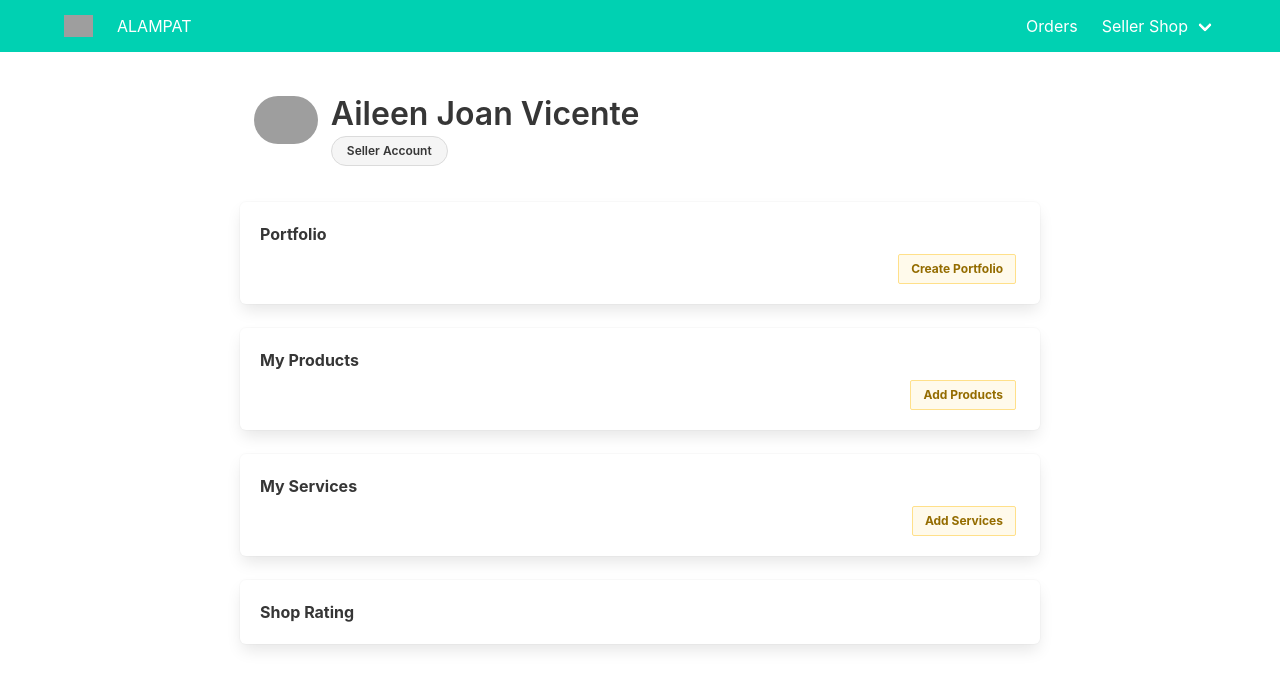
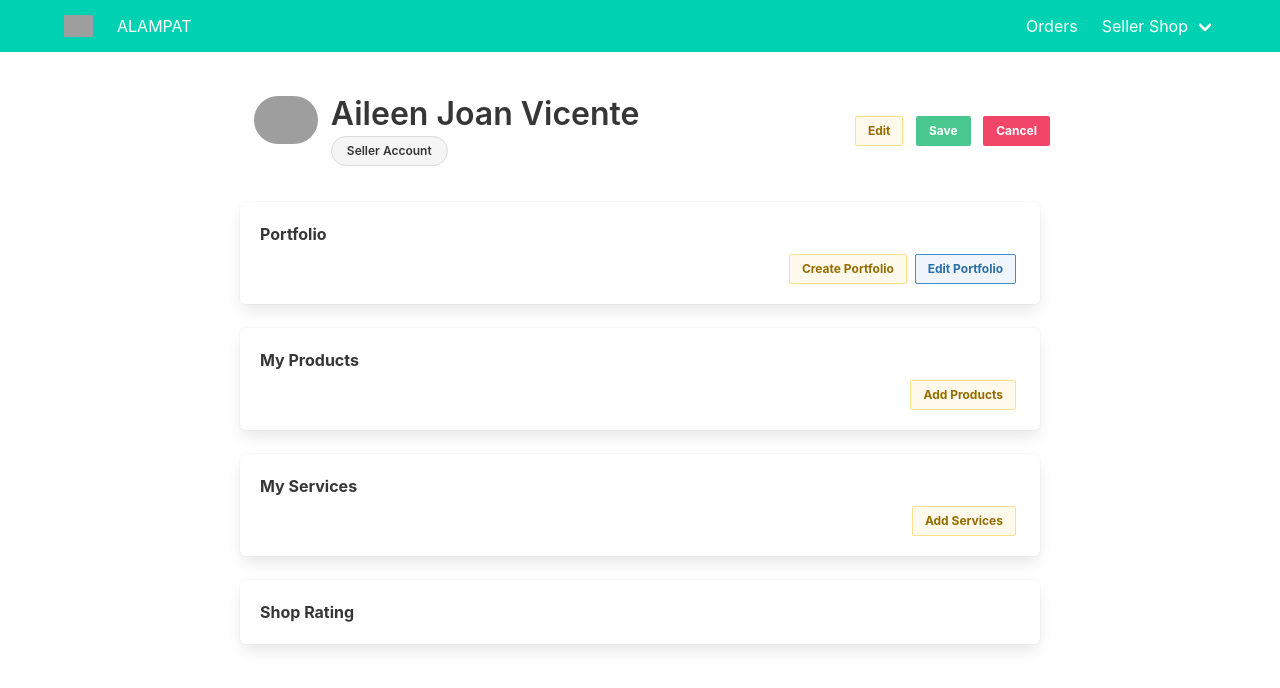
Before and after one commit to Littoo/ALAMPAT-Front-Back-End, an Angular app: page / in a window 1280 px wide. Shown: the top 688 px of the page. Built offline with nearby package versions, Linux system fonts and the light colour scheme; grey boxes are pictures that could not be loaded.

Commit message:
Updated Additional Buttons
Added Edit, Save, Cancel Buttons; Added Edit Portfolio Button

```diff
--- a/src/app/myaccountseller/myaccountseller.component.html
+++ b/src/app/myaccountseller/myaccountseller.component.html
@@ -80,6 +80,25 @@
                         <button class="button is-small is-rounded is-static"><strong>Seller Account</strong></button>
                     </p>
                 </div>
+                <!-- EDIT, SAVE, CANCEL BUTTONS -->
+                <div class="tile is-3 is-child"><!--EMPTY SPACE--></div>
+                <div class="tile is-5 is child">
+                    <div class="buttons is-right">
+                        &nbsp; &nbsp;
+                        <button class="button is-warning is-light is-small is-outlined">
+                            <strong>Edit</strong>
+                        </button>
+                        &nbsp;
+                        <!-- SAVE and CANCEL is yet to be programmed when EDIT is clicked-->
+                        <button class="button is-success is-small">
+                            <strong>Save</strong>
+                        </button>
+                        &nbsp;
+                        <button class="button is-danger is-small">
+                            <strong>Cancel</strong>
+                        </button>
+                    </div>
+                </div>
             </div>
         </div>
     </div>
@@ -96,6 +115,9 @@
                     <div class="buttons is-right">
                         <button class="button is-small is-outlined is-light is-warning">
                             <strong>Create Portfolio</strong>
+                        </button>
+                        <button class="button is-small is-outlined is-light is-info">
+                            <strong>Edit Portfolio</strong>
                         </button>
                     </div>
                 </div>
```
